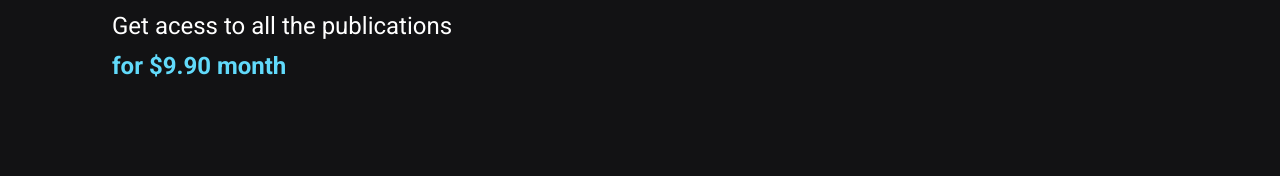
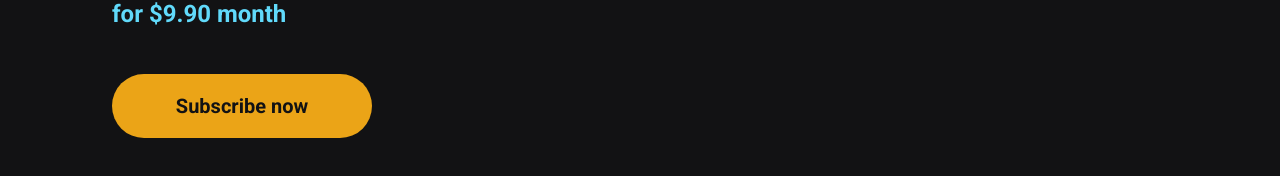
Before and after one commit to AriSilva94/ignews, a Next.js app: page / in a window 1280 px wide. Shown: the part 512-688 px from the top of the page. Built offline with nearby package versions, Linux system fonts and the light colour scheme.

Commit message:
implementa componente subscribeButton

```diff
--- /dev/null
+++ b/src/components/SubscribeButton/index.tsx
@@ -0,0 +1,12 @@
+import styles from './styles.module.scss'
+
+export function SubscribeButton() {
+  return (
+    <button
+      type="button"
+      className={styles.subscribeButton}
+    >
+      Subscribe now
+    </button>
+  )
+}
--- /dev/null
+++ b/src/components/SubscribeButton/styles.module.scss
@@ -0,0 +1,20 @@
+.subscribeButton{
+  width: 260px;
+  height: 4rem;
+  border: 0;
+  border-radius: 2rem;
+  background: var(--yellow-500);
+  color: var(--gray-900);
+  font-size: 1.25rem;
+  font-weight: bold;
+
+  display: flex;
+  align-items: center;
+  justify-content: center;
+
+  transition: filter 0.2s;
+
+  &:hover{
+    filter: brightness(0.8)
+  }
+}
--- a/src/pages/home.module.scss
+++ b/src/pages/home.module.scss
@@ -37,4 +37,8 @@
       font-weight: bold;
     }
   }
+
+  button{
+    margin-top: 2.5rem;
+  }
 }
--- a/src/pages/index.tsx
+++ b/src/pages/index.tsx
@@ -1,5 +1,6 @@
 import Head from 'next/Head'
 import Image from 'next/Image'
+import { SubscribeButton } from '../components/SubscribeButton'
 
 import styles from './home.module.scss'
 
@@ -18,6 +19,7 @@
             Get acess to all the publications <br />
             <span>for $9.90 month</span>
           </p>
+          <SubscribeButton />
         </section>
 
         <Image
```
